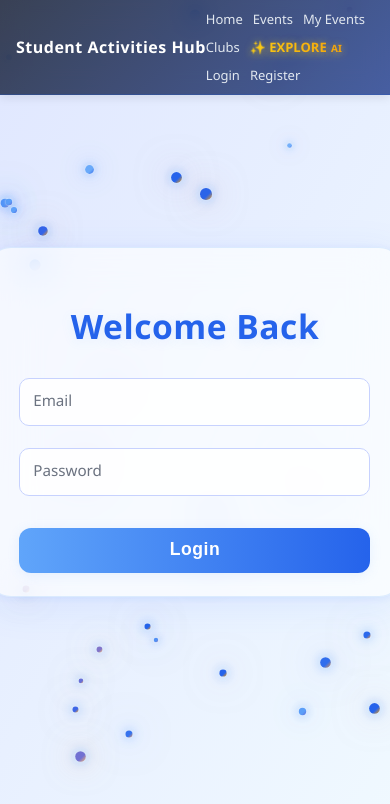
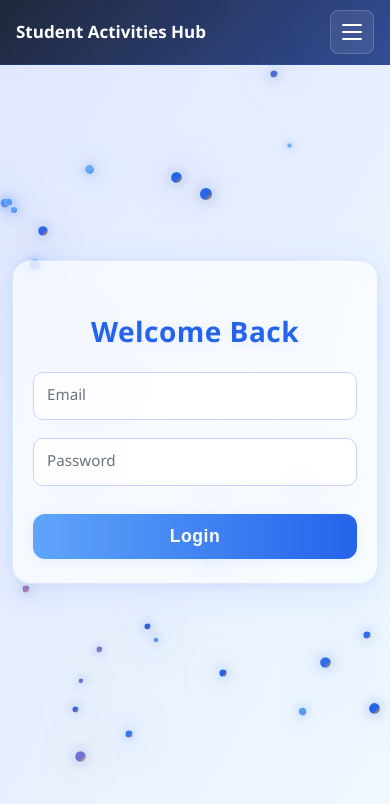
Before and after one commit to bhavyabhardwaj001/student-activity-hub, a React app in the folder frontend/: page /login in a window 390 px wide. Shown: the top 804 px of the page. Built offline with nearby package versions, Linux system fonts and the light colour scheme; the HTML template or start-up script is replaced by a standard one.

Commit message:
make website mobile responsive with hamburger menu in navbar

```diff
--- a/frontend/src/App.css
+++ b/frontend/src/App.css
@@ -11,6 +11,27 @@
   pointer-events: none;
   z-index: 1;
 }
+
+* {
+  box-sizing: border-box;
+}
+
+html,
+body,
+#root {
+  width: 100%;
+  min-height: 100%;
+}
+
+html,
+body {
+  overflow-x: hidden;
+}
+
+img {
+  max-width: 100%;
+}
+
 /* --- Magical Login Page Styles --- */
 .login-bg {
   position: fixed;
@@ -61,8 +82,7 @@
 .login-glass-card {
   position: relative;
   z-index: 2;
-  min-width: 340px;
-  max-width: 400px;
+  width: min(400px, calc(100vw - 32px));
   padding: 40px 32px 32px 32px;
   border-radius: 24px;
   background: rgba(255, 255, 255, 0.65);
@@ -171,8 +191,18 @@
 
 @media (max-width: 600px) {
   .login-glass-card {
-    min-width: 90vw;
-    padding: 28px 8vw 24px 8vw;
+    width: calc(100vw - 24px);
+    padding: 28px 20px 24px;
+    border-radius: 18px;
+  }
+
+  .login-glass-card h2 {
+    font-size: 1.75rem;
+    margin-bottom: 22px;
+  }
+
+  .login-form {
+    gap: 18px;
   }
 }
 /* Global styles */
--- a/frontend/src/components/Navbar.jsx
+++ b/frontend/src/components/Navbar.jsx
@@ -1,109 +1,98 @@
-import { Link, useNavigate } from "react-router-dom";
-import { useState, useEffect } from "react";
+import { useEffect, useState } from "react";
+import { Link, useLocation, useNavigate } from "react-router-dom";
 
 function Navbar() {
   const navigate = useNavigate();
+  const location = useLocation();
   const [isMobile, setIsMobile] = useState(window.innerWidth < 768);
+  const [menuOpen, setMenuOpen] = useState(false);
 
   useEffect(() => {
     const handleResize = () => {
-      setIsMobile(window.innerWidth < 768);
+      const nextIsMobile = window.innerWidth < 768;
+      setIsMobile(nextIsMobile);
+
+      if (!nextIsMobile) {
+        setMenuOpen(false);
+      }
     };
 
     window.addEventListener("resize", handleResize);
     return () => window.removeEventListener("resize", handleResize);
   }, []);
 
+  useEffect(() => {
+    setMenuOpen(false);
+  }, [location.pathname]);
+
   const handleLogout = () => {
     localStorage.removeItem("token");
+    setMenuOpen(false);
     navigate("/login");
   };
+
   const token = localStorage.getItem("token");
+  const navItems = [
+    { to: "/", label: "Home" },
+    { to: "/events", label: "Events" },
+    { to: "/my-events", label: "My Events" },
+    { to: "/clubs", label: "Clubs" },
+    { to: "/explore", label: "Explore AI", isFeatured: true },
+  ];
+
+  if (!token) {
+    navItems.push(
+      { to: "/login", label: "Login" },
+      { to: "/register", label: "Register" },
+    );
+  }
+
+  const styles = getStyles(isMobile);
+
   return (
-    <nav style={getStyles(isMobile).nav}>
-      <h2 style={getStyles(isMobile).logo}>Student Activities Hub</h2>
+    <nav style={styles.nav}>
+      <Link to="/" style={styles.logoLink}>
+        <h2 style={styles.logo}>Student Activities Hub</h2>
+      </Link>
 
-      <div style={getStyles(isMobile).links}>
-        <Link
-          to="/"
-          style={getStyles(isMobile).link}
-          onMouseEnter={(e) => (e.target.style.color = "#fbbf24")}
-          onMouseLeave={(e) => (e.target.style.color = "#e2e8f0")}
+      {isMobile && (
+        <button
+          type="button"
+          style={styles.menuButton}
+          aria-label={menuOpen ? "Close navigation menu" : "Open navigation menu"}
+          aria-expanded={menuOpen}
+          onClick={() => setMenuOpen((open) => !open)}
         >
-          Home
-        </Link>
-        <Link
-          to="/events"
-          style={getStyles(isMobile).link}
-          onMouseEnter={(e) => (e.target.style.color = "#fbbf24")}
-          onMouseLeave={(e) => (e.target.style.color = "#e2e8f0")}
-        >
-          Events
-        </Link>
-        <Link
-          to="/my-events"
-          style={getStyles(isMobile).link}
-          onMouseEnter={(e) => (e.target.style.color = "#fbbf24")}
-          onMouseLeave={(e) => (e.target.style.color = "#e2e8f0")}
-        >
-          My Events
-        </Link>
-        <Link
-          to="/clubs"
-          style={getStyles(isMobile).link}
-          onMouseEnter={(e) => (e.target.style.color = "#fbbf24")}
-          onMouseLeave={(e) => (e.target.style.color = "#e2e8f0")}
-        >
-          Clubs
-        </Link>
+          <span style={styles.menuBar}></span>
+          <span style={styles.menuBar}></span>
+          <span style={styles.menuBar}></span>
+        </button>
+      )}
 
-        <Link
-          to="/explore"
-          style={getStyles(isMobile).aiLink}
-          onMouseEnter={(e) => {
-            e.currentTarget.style.transform = "scale(1.1)";
-            e.currentTarget.style.filter = "brightness(1.3)";
-          }}
-          onMouseLeave={(e) => {
-            e.currentTarget.style.transform = "scale(1)";
-            e.currentTarget.style.filter = "brightness(1)";
-          }}
-        >
-          ✨ EXPLORE{" "}
-          <span style={{ fontSize: "10px", marginLeft: "1px" }}>AI</span>
-        </Link>
-
-        {!token && (
+      <div
+        style={{
+          ...styles.links,
+          ...(isMobile && !menuOpen ? styles.linksClosed : {}),
+        }}
+      >
+        {navItems.map((item) => (
           <Link
-            to="/login"
-            style={getStyles(isMobile).link}
-            onMouseEnter={(e) => (e.target.style.color = "#fbbf24")}
-            onMouseLeave={(e) => (e.target.style.color = "#e2e8f0")}
+            key={item.to}
+            to={item.to}
+            style={{
+              ...styles.link,
+              ...(item.isFeatured ? styles.featuredLink : {}),
+              ...(location.pathname === item.to ? styles.activeLink : {}),
+            }}
           >
-            Login
+            {item.label}
           </Link>
-        )}
-
-        {!token && (
-          <Link
-            to="/register"
-            style={getStyles(isMobile).link}
-            onMouseEnter={(e) => (e.target.style.color = "#fbbf24")}
-            onMouseLeave={(e) => (e.target.style.color = "#e2e8f0")}
-          >
-            Register
-          </Link>
-        )}
+        ))}
 
         {token && (
-          <span
-            style={getStyles(isMobile).link}
-            onClick={handleLogout}
-            onMouseEnter={(e) => (e.target.style.color = "#ff0000")}
-            onMouseLeave={(e) => (e.target.style.color = "#e2e8f0")}
-          >
+          <button type="button" style={styles.logout} onClick={handleLogout}>
             Logout
-          </span>
+          </button>
         )}
       </div>
     </nav>
@@ -118,58 +107,115 @@ const getStyles = (isMobile) => ({
     display: "flex",
     justifyContent: "space-between",
     alignItems: "center",
+    gap: "16px",
+    minHeight: isMobile ? "58px" : "64px",
     padding: isMobile ? "10px 16px" : "12px 40px",
     backdropFilter: "blur(12px)",
     background:
-      "linear-gradient(135deg, rgba(15, 23, 42, 0.8), rgba(30, 58, 138, 0.8))",
+      "linear-gradient(135deg, rgba(15, 23, 42, 0.92), rgba(30, 58, 138, 0.9))",
     borderBottom: "1px solid rgba(37, 99, 235, 0.3)",
     boxShadow: "0 2px 10px rgba(0,0,0,0.1)",
   },
+  logoLink: {
+    color: "white",
+    textDecoration: "none",
+    minWidth: 0,
+  },
   logo: {
     margin: 0,
-    fontSize: isMobile ? "16px" : "22px",
+    fontSize: isMobile ? "17px" : "22px",
     fontWeight: "700",
-    letterSpacing: "0.5px",
+    letterSpacing: 0,
     color: "white",
-    whiteSpace: isMobile ? "nowrap" : "normal",
+    lineHeight: 1.15,
+    whiteSpace: "normal",
   },
   links: {
     display: "flex",
-    gap: isMobile ? "10px" : "20px",
-    flexWrap: isMobile ? "wrap" : "nowrap",
+    gap: isMobile ? "8px" : "20px",
+    flexWrap: "nowrap",
+    alignItems: isMobile ? "stretch" : "center",
+    ...(isMobile
+      ? {
+          position: "absolute",
+          top: "100%",
+          left: 0,
+          right: 0,
+          flexDirection: "column",
+          padding: "10px 16px 14px",
+          background: "rgba(15, 23, 42, 0.98)",
+          borderBottom: "1px solid rgba(37, 99, 235, 0.28)",
+          boxShadow: "0 12px 24px rgba(15, 23, 42, 0.18)",
+        }
+      : {}),
+  },
+  linksClosed: {
+    display: "none",
   },
   link: {
     color: "#e2e8f0",
     textDecoration: "none",
     fontWeight: "500",
     transition: "all 0.2s ease",
-    fontSize: isMobile ? "13px" : "14px",
+    fontSize: isMobile ? "15px" : "14px",
     cursor: "pointer",
+    padding: isMobile ? "12px 10px" : "6px 0",
+    borderRadius: isMobile ? "8px" : 0,
+    lineHeight: 1.2,
+    minHeight: isMobile ? "44px" : "auto",
+    display: "flex",
+    alignItems: "center",
+    ...(isMobile
+      ? {
+          color: "#f8fafc",
+          background: "rgba(255, 255, 255, 0.05)",
+        }
+      : {}),
+  },
+  activeLink: {
+    color: isMobile ? "#ffffff" : "#fbbf24",
+    background: isMobile ? "rgba(37, 99, 235, 0.34)" : "transparent",
+  },
+  featuredLink: {
+    color: "#fbbf24",
+    fontWeight: "700",
+    animation: "yellowGlow 2s infinite",
   },
   logout: {
-    color: "white",
+    color: "#fecaca",
     textDecoration: "none",
     fontWeight: "500",
-    background: "none",
-    border: "none",
+    background: isMobile ? "rgba(239, 68, 68, 0.12)" : "none",
+    border: isMobile ? "1px solid rgba(248, 113, 113, 0.25)" : "none",
+    borderRadius: isMobile ? "8px" : 0,
     cursor: "pointer",
-    fontSize: "inherit",
+    fontSize: isMobile ? "15px" : "14px",
     fontFamily: "inherit",
-    padding: "0",
+    padding: isMobile ? "12px 10px" : "6px 0",
+    textAlign: "left",
+    minHeight: isMobile ? "44px" : "auto",
   },
-  aiLink: {
-    background: "linear-gradient(90deg, #facc15, #f59e0b)", // yellow → amber
-    WebkitBackgroundClip: "text",
-    WebkitTextFillColor: "transparent",
-    fontWeight: "700",
-    position: "relative",
+  menuButton: {
+    width: "44px",
+    height: "44px",
+    display: "inline-flex",
+    flexDirection: "column",
+    alignItems: "center",
+    justifyContent: "center",
+    gap: "5px",
+    padding: 0,
+    border: "1px solid rgba(255, 255, 255, 0.18)",
+    borderRadius: "8px",
+    background: "rgba(255, 255, 255, 0.08)",
     cursor: "pointer",
-    transition: "all 0.3s ease",
-    animation: "yellowGlow 2s infinite",
-    fontSize: isMobile ? "13px" : "14px",
+    flexShrink: 0,
+  },
+  menuBar: {
+    width: "20px",
+    height: "2px",
+    borderRadius: "999px",
+    background: "#ffffff",
   },
 });
 
-const styles = getStyles(false);
-
 export default Navbar;
```
Also changed, not shown: 1 other file (tests, documents, lock files or other folders).
